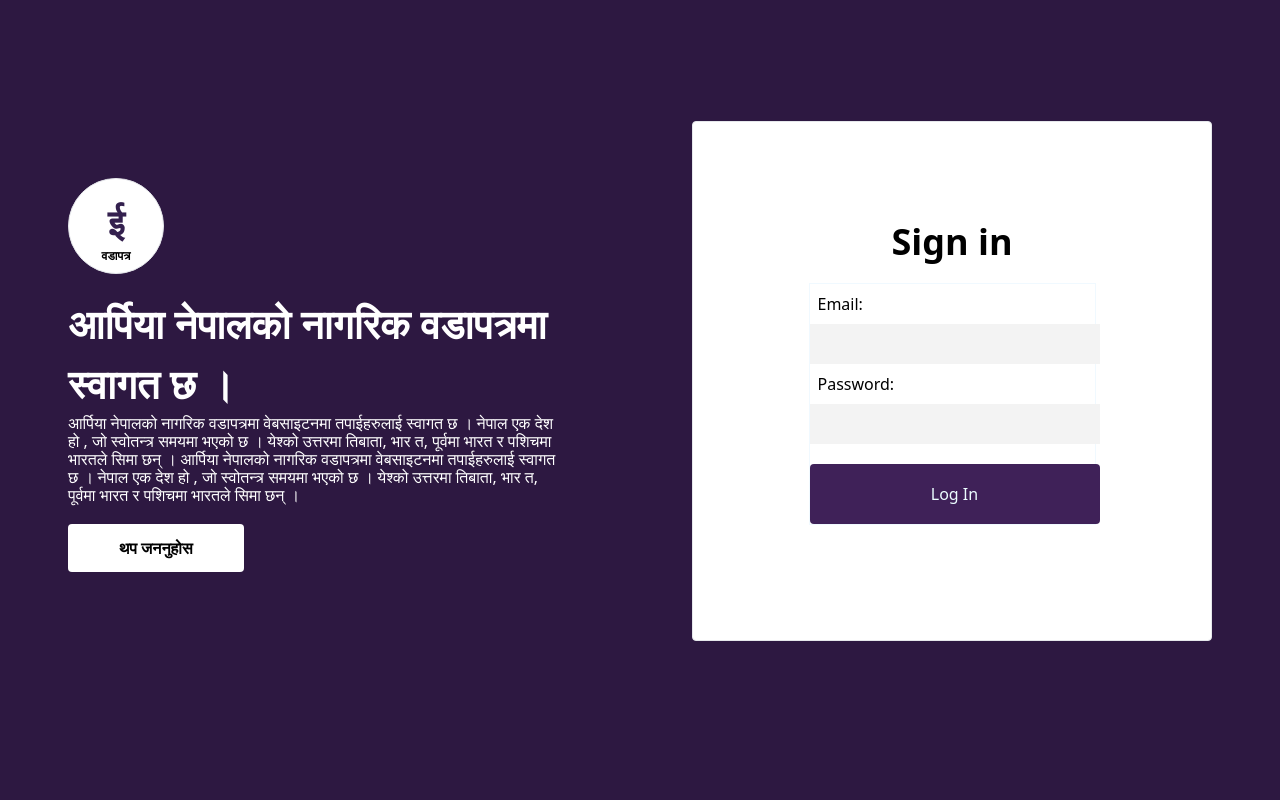
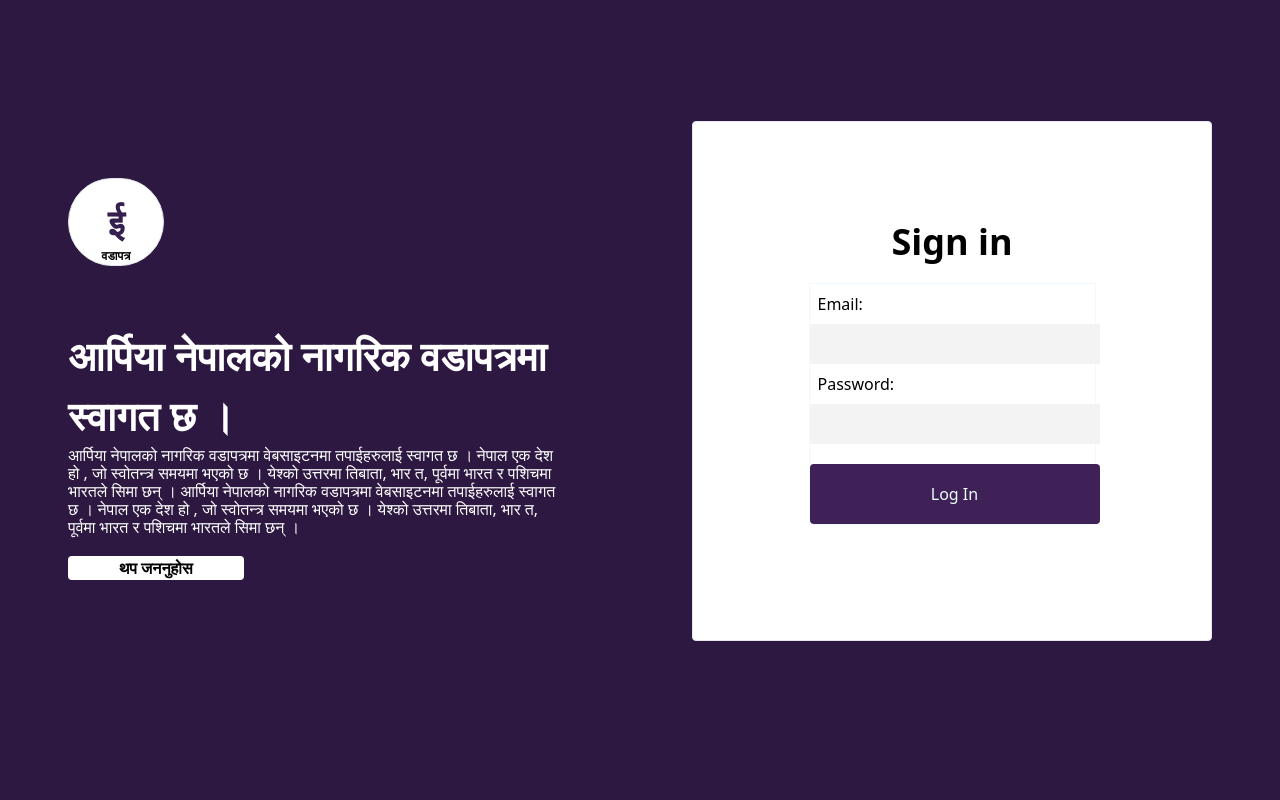
Before and after one commit to diwashamatya/react-responsive-figma, a React (Create React App) app: page / in a window 1280 px wide. Shown: the top 800 px of the page. Built offline with nearby package versions, Linux system fonts and the light colour scheme.

Commit message:
Update Homepage.js

```diff
--- a/src/components/Homepage.js
+++ b/src/components/Homepage.js
@@ -21,8 +21,8 @@ function Homepage() {
 
   return (
     <div className="   bg-[#2D1841] flex flex-col  w-auto h-auto md:flex  md:flex-row md:justify-around   md:w-full md:h-[752px] ">
-      <div className="  text-start mt-[178px] w-auto h-auto md:w-[488px] md:h-[396px] ">
-        <div className=" border w-[96px] h-[96px] rounded-full bg-white">
+      <div className="   flex  flex-col items-center md:items-start text-center md:text-start mt-[178px] w-auto h-auto md:w-[488px] md:h-[396px] ">
+        <div className=" mb-10 border w-[96px] h-[96px] rounded-full bg-white">
           <div className="  ">
             <div className=" text-center  text-4xl mt-5 p-1 font-bold text-[#33204E]">
               ई
@@ -46,7 +46,7 @@ function Homepage() {
           </p>
         </div>
 
-        <button className="bg-white w-auto h-auto hover:bg-sky-200 text-blue font-bold  rounded  md:w-[176px] md:h-[48px]  md:mt-5">
+        <button className="bg-white w-auto h-auto hover:bg-sky-200 text-blue font-bold  rounded  md:w-[176px] md:h-[48px]  mt-5">
           थप जननुहोस
         </button>
       </div>
@@ -54,18 +54,18 @@ function Homepage() {
       {/* form */}
 
       <div className="border w-auto h-auto flex flex-col  bg-white  mt-[121px] items-center md:w-[520px] md:h-[520px] rounded">
-        <h1 className="   w-auto h-auto font-bold  text-center text-4xl mt-[100px] mb-6 md:w-[201px] md:h-[37px]">
+        <h1 className="   w-auto h-auto font-bold  text-center text-4xl md:mt-[100px] mb-6 md:w-[201px] md:h-[37px]">
           Sign in
         </h1>
         <form
           onSubmit={onSubmitHandler}
           className="  border flex flex-col w-auto h-auto border-sky-50 md:w-[287px] md:h-auto "
         >
-          <label className="p-2 w-auto h-auto  md:w-[287px] md:h-[40px]">
+          <label className="md:p-2 w-auto h-auto  md:w-[287px] md:h-[40px]">
             Email:
           </label>
           <input
-            className=" w-auto h-auto md:w-[290px] md:h-[40px] p-3 bg-[#F3F3F3] "
+            className=" w-auto h-auto md:w-[290px] md:h-[40px] md:p-3 bg-[#F3F3F3] "
             type="email"
             name="email"
             value={email}
@@ -73,11 +73,11 @@ function Homepage() {
             required
           ></input>
 
-          <label className="p-2 w-auto h-auto md:w-[287px] md:h-[40px]">
+          <label className="md:p-2 w-auto h-auto md:w-[287px] md:h-[40px]">
             Password:
           </label>
           <input
-            className="w-auto h-auto md:w-[290px] md:h-[40px] p-3  bg-[#F3F3F3] "
+            className="w-auto h-auto md:w-[290px] md:h-[40px] md:p-3  bg-[#F3F3F3] "
             type="password"
             name="password"
             value={pass}
```
